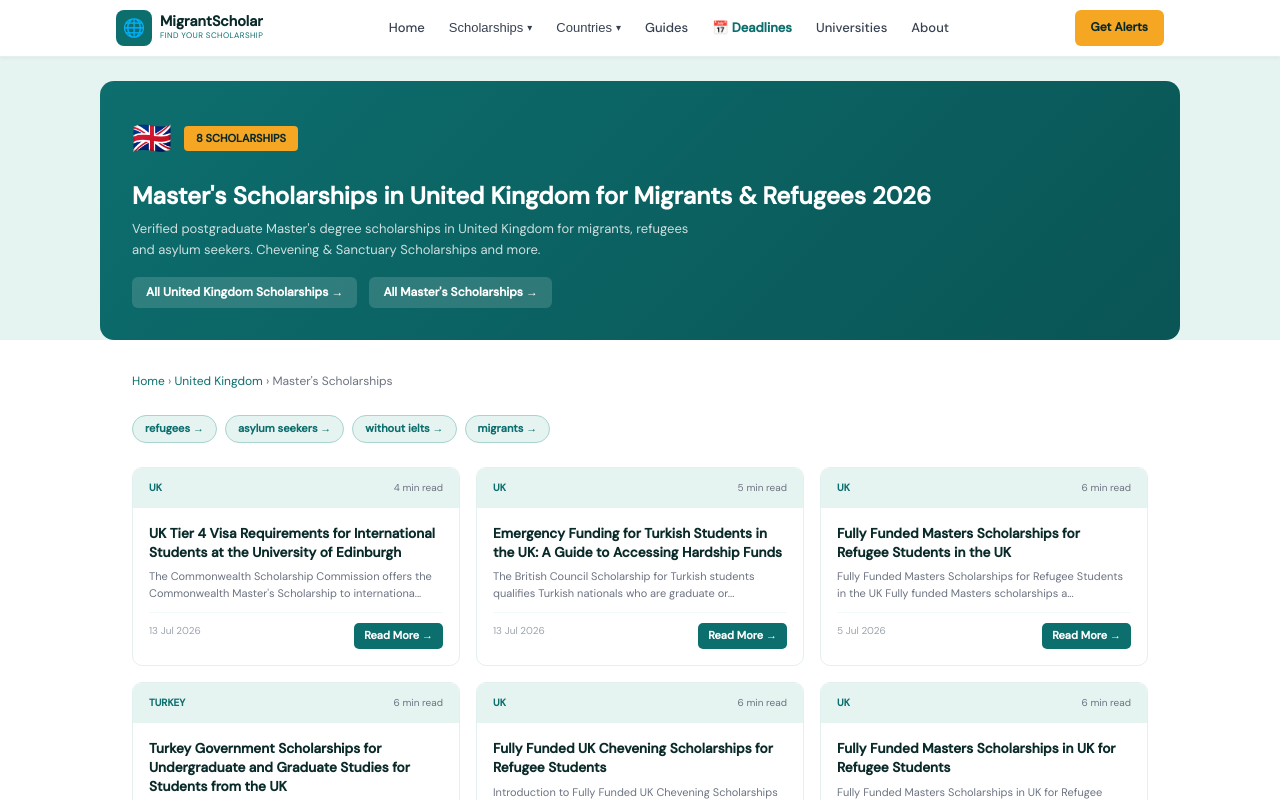
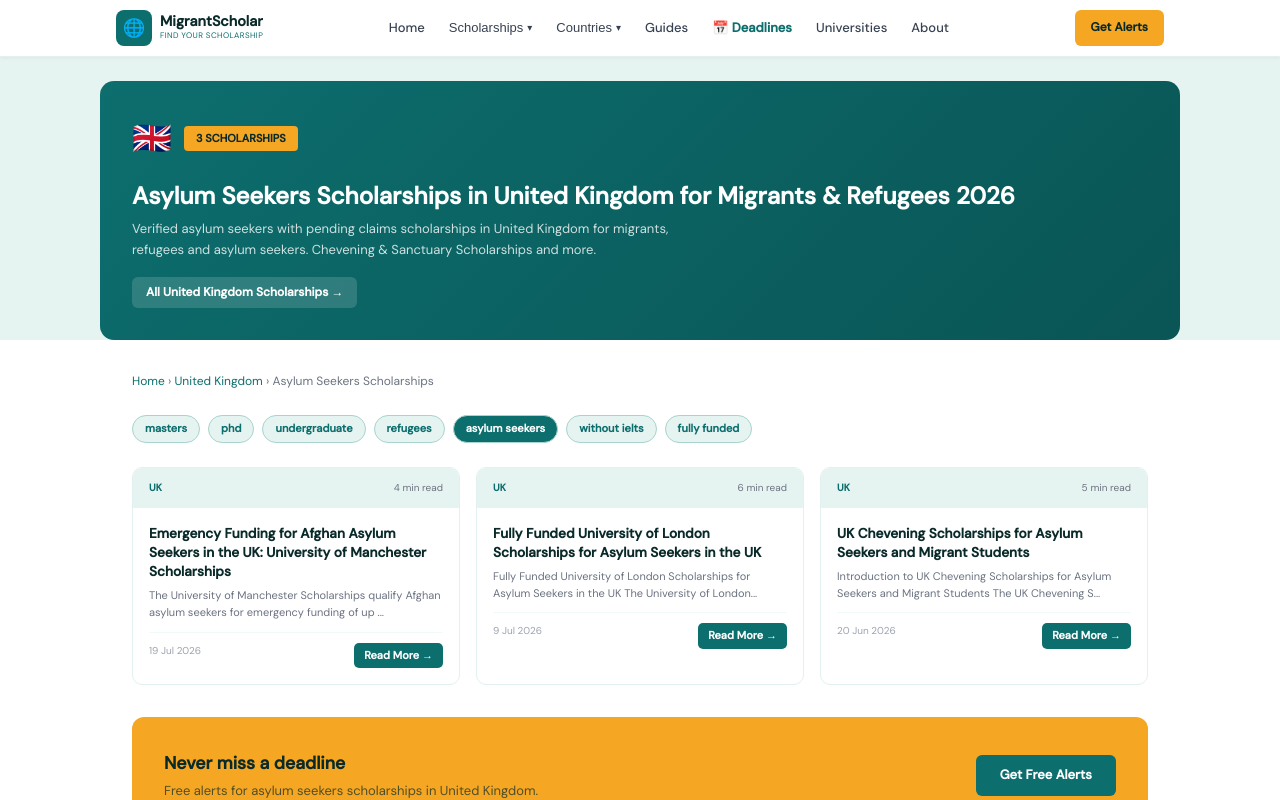
Before and after one commit to nchimbit/migrantscholar, a Next.js app: page /scholarships/uk/asylum-seekers in a window 1280 px wide. Shown: the top 800 px of the page. Built offline with nearby package versions, Linux system fonts and the light colour scheme.

Commit message:
Update and rename [level].js to [filter].js

```diff
--- a/pages/scholarships/[country]/[level].js
+++ b/pages/scholarships/[country]/[filter].js
@@ -12,20 +12,34 @@
   USA:{flag:"🇺🇸",fullName:"United States",topScholarship:"Fulbright Program"},
   Turkey:{flag:"🇹🇷",fullName:"Turkey",topScholarship:"Türkiye Bursları"},
 };
-const levelData = {
-  masters:{label:"Master's",desc:"postgraduate Master's degree",keywords:["master","postgraduate","msc","graduate"]},
-  phd:{label:"PhD",desc:"doctoral research",keywords:["phd","doctoral","doctorate","research"]},
-  undergraduate:{label:"Undergraduate",desc:"Bachelor's degree",keywords:["undergraduate","bachelor","degree"]},
-  postdoctoral:{label:"Postdoctoral",desc:"postdoctoral research",keywords:["postdoc","fellowship","research grant"]},
+
+const filterData = {
+  masters:{label:"Master's",desc:"postgraduate Master's degree",keywords:["master","postgraduate","msc","graduate"],type:"level"},
+  phd:{label:"PhD",desc:"doctoral research",keywords:["phd","doctoral","doctorate","research"],type:"level"},
+  undergraduate:{label:"Undergraduate",desc:"Bachelor's degree",keywords:["undergraduate","bachelor","degree"],type:"level"},
+  postdoctoral:{label:"Postdoctoral",desc:"postdoctoral research",keywords:["postdoc","fellowship","research grant"],type:"level"},
+  refugees:{label:"Refugees",desc:"refugees with UNHCR documentation",keywords:["refugee","displaced","forced migrant"],type:"eligibility"},
+  "asylum-seekers":{label:"Asylum Seekers",desc:"asylum seekers with pending claims",keywords:["asylum","sanctuary","pending"],type:"eligibility"},
+  "without-ielts":{label:"Students Without IELTS",desc:"migrants without IELTS",keywords:["ielts","english","language"],type:"eligibility"},
+  migrants:{label:"Migrants",desc:"migrants and displaced students",keywords:["migrant","international","displaced"],type:"eligibility"},
+  "fully-funded":{label:"Fully Funded",desc:"fully funded scholarships",keywords:["fully funded","full tuition","complete funding"],type:"funding"},
+  partial:{label:"Partial",desc:"partial scholarships",keywords:["partial","tuition waiver","bursary"],type:"funding"},
 };
 
-export default function CountryLevelPage({ country, level, posts, cData, lData }) {
+export default function CountryFilterPage({ country, filter, posts, cData, fData }) {
   return (
     <>
       <Head>
-        <title>{lData.label} Scholarships in {cData.fullName} for Migrants 2026 — MigrantScholar</title>
-        <meta name="description" content={`Verified ${lData.label} scholarships in ${cData.fullName} for migrants, refugees and asylum seekers. ${cData.topScholarship} and more. Updated daily.`} />
-        <link rel="canonical" href={`https://migrantscholar.vercel.app/scholarships/${country}/${level}`} />
+        <title>{fData.label} Scholarships in {cData.fullName} for Migrants 2026 — MigrantScholar</title>
+        <meta name="description" content={`Verified ${fData.label} scholarships in ${cData.fullName} for migrants, refugees and asylum seekers. ${cData.topScholarship} and more. Updated daily.`} />
+        <link rel="canonical" href={`https://migrantscholar.vercel.app/scholarships/${country}/${filter}`} />
+        <script type="application/ld+json" dangerouslySetInnerHTML={{__html:JSON.stringify({
+          "@context":"https://schema.org",
+          "@type":"CollectionPage",
+          "name":`${fData.label} Scholarships in ${cData.fullName} for Migrants`,
+          "description":`Verified ${fData.label} scholarships in ${cData.fullName} for migrants and refugees.`,
+          "url":`https://migrantscholar.vercel.app/scholarships/${country}/${filter}`
+        })}} />
       </Head>
       <Navbar />
       <div style={{background:"#E6F4F1",padding:"1.5rem 2rem 0"}}>
@@ -35,22 +49,21 @@
               <span style={{fontSize:"2rem"}}>{cData.flag}</span>
               <span style={{background:"#F5A623",color:"#0A2A2A",fontSize:"11px",fontWeight:700,padding:"4px 12px",borderRadius:"4px",textTransform:"uppercase"}}>{posts.length} Scholarships</span>
             </div>
-            <h1 style={{fontSize:"1.5rem",fontWeight:900,color:"#fff",marginBottom:".5rem",lineHeight:1.3}}>{lData.label} Scholarships in {cData.fullName} for Migrants & Refugees 2026</h1>
-            <p style={{fontSize:"13px",color:"rgba(255,255,255,.8)",maxWidth:"560px",lineHeight:1.6}}>Verified {lData.desc} scholarships in {cData.fullName} for migrants, refugees and asylum seekers. {cData.topScholarship} and more.</p>
+            <h1 style={{fontSize:"1.5rem",fontWeight:900,color:"#fff",marginBottom:".5rem",lineHeight:1.3}}>{fData.label} Scholarships in {cData.fullName} for Migrants & Refugees 2026</h1>
+            <p style={{fontSize:"13px",color:"rgba(255,255,255,.8)",maxWidth:"560px",lineHeight:1.6}}>Verified {fData.desc} scholarships in {cData.fullName} for migrants, refugees and asylum seekers. {cData.topScholarship} and more.</p>
             <div style={{display:"flex",gap:".75rem",marginTop:"1rem",flexWrap:"wrap"}}>
               <Link href={`/countries/${countryMap[country]||country}`} style={{background:"rgba(255,255,255,.15)",color:"#fff",padding:"6px 14px",borderRadius:"6px",fontSize:"12px",fontWeight:600,textDecoration:"none"}}>All {cData.fullName} Scholarships →</Link>
-              <Link href={`/by-level/${level}`} style={{background:"rgba(255,255,255,.15)",color:"#fff",padding:"6px 14px",borderRadius:"6px",fontSize:"12px",fontWeight:600,textDecoration:"none"}}>All {lData.label} Scholarships →</Link>
             </div>
           </div>
         </div>
       </div>
       <div style={{maxWidth:"1080px",margin:"0 auto",padding:"2rem"}}>
         <div style={{fontSize:"12px",color:"#6b7280",marginBottom:"1.5rem"}}>
-          <Link href="/" style={{color:"#0D6E6E",textDecoration:"none"}}>Home</Link> › <Link href={`/countries/${countryMap[country]||country}`} style={{color:"#0D6E6E",textDecoration:"none"}}>{cData.fullName}</Link> › {lData.label} Scholarships
+          <Link href="/" style={{color:"#0D6E6E",textDecoration:"none"}}>Home</Link> › <Link href={`/countries/${countryMap[country]||country}`} style={{color:"#0D6E6E",textDecoration:"none"}}>{cData.fullName}</Link> › {fData.label} Scholarships
         </div>
         <div style={{display:"flex",gap:".5rem",flexWrap:"wrap",marginBottom:"1.5rem"}}>
-          {["refugees","asylum-seekers","without-ielts","migrants"].map(e=>(
-            <Link key={e} href={`/scholarships/${country}/${e}`} style={{fontSize:"11px",color:"#0D6E6E",background:"#E6F4F1",border:"1px solid #A7D4CC",borderRadius:"20px",padding:"4px 12px",textDecoration:"none",fontWeight:600}}>{e.replace(/-/g," ")} →</Link>
+          {["masters","phd","undergraduate","refugees","asylum-seekers","without-ielts","fully-funded"].map(f=>(
+            <Link key={f} href={`/scholarships/${country}/${f}`} style={{fontSize:"11px",color:f===filter?"#fff":"#0D6E6E",background:f===filter?"#0D6E6E":"#E6F4F1",border:"1px solid #A7D4CC",borderRadius:"20px",padding:"4px 12px",textDecoration:"none",fontWeight:600}}>{f.replace(/-/g," ")}</Link>
           ))}
         </div>
         <div style={{display:"grid",gridTemplateColumns:"repeat(auto-fit,minmax(280px,1fr))",gap:"1rem",marginBottom:"2rem"}}>
@@ -71,7 +84,7 @@
             </Link>
           )) : (
             <div style={{gridColumn:"1/-1",textAlign:"center",padding:"3rem"}}>
-              <p style={{color:"#6b7280",marginBottom:"1rem"}}>More {lData.label} guides for {cData.fullName} coming soon.</p>
+              <p style={{color:"#6b7280",marginBottom:"1rem"}}>More {fData.label} guides for {cData.fullName} coming soon.</p>
               <Link href={`/countries/${countryMap[country]||country}`} style={{background:"#0D6E6E",color:"#fff",padding:"10px 20px",borderRadius:"6px",fontSize:"13px",fontWeight:700,textDecoration:"none"}}>Browse All {cData.fullName} Scholarships →</Link>
             </div>
           )}
@@ -79,7 +92,7 @@
         <div style={{background:"#F5A623",borderRadius:"12px",padding:"2rem",display:"flex",alignItems:"center",justifyContent:"space-between",gap:"1.5rem",flexWrap:"wrap"}}>
           <div>
             <h2 style={{fontSize:"1.1rem",fontWeight:800,color:"#0A2A2A",marginBottom:".25rem"}}>Never miss a deadline</h2>
-            <p style={{fontSize:"13px",color:"rgba(10,42,42,.7)"}}>Free alerts for new {lData.label} scholarships in {cData.fullName}.</p>
+            <p style={{fontSize:"13px",color:"rgba(10,42,42,.7)"}}>Free alerts for {fData.label.toLowerCase()} scholarships in {cData.fullName}.</p>
           </div>
           <Link href="/alerts" style={{background:"#0D6E6E",color:"#fff",padding:"10px 24px",borderRadius:"6px",fontSize:"13px",fontWeight:700,textDecoration:"none",whiteSpace:"nowrap"}}>Get Free Alerts</Link>
         </div>
@@ -91,11 +104,11 @@
 
 export async function getStaticPaths() {
   const countries = ["uk","germany","canada","australia","usa","turkey"];
-  const levels = ["masters","phd","undergraduate","postdoctoral"];
+  const filters = ["masters","phd","undergraduate","postdoctoral","refugees","asylum-seekers","without-ielts","migrants","fully-funded","partial"];
   const paths = [];
   for (const country of countries) {
-    for (const level of levels) {
-      paths.push({ params: { country, level } });
+    for (const filter of filters) {
+      paths.push({ params: { country, filter } });
     }
   }
   return { paths, fallback: false };
@@ -105,15 +118,15 @@
   const allPosts = getAllPosts();
   const cMap = { uk:"UK", germany:"Germany", canada:"Canada", australia:"Australia", usa:"USA", turkey:"Turkey" };
   const country = params.country;
-  const level = params.level;
+  const filter = params.filter;
   const cName = cMap[country] || country.toUpperCase();
   const cData = countryData[cName] || countryData.UK;
-  const lData = levelData[level] || levelData.masters;
+  const fData = filterData[filter] || filterData.migrants;
   const posts = allPosts.filter(p => {
     const text = (p.title + " " + p.excerpt).toLowerCase();
     const matchCountry = p.country === cName || text.includes(cName.toLowerCase());
-    const matchLevel = lData.keywords.some(k => text.includes(k));
-    return matchCountry && matchLevel;
+    const matchFilter = fData.keywords.some(k => text.includes(k));
+    return matchCountry && matchFilter;
   }).slice(0, 12);
-  return { props: { country, level, posts, cData, lData }, revalidate: 3600 };
+  return { props: { country, filter, posts, cData, fData }, revalidate: 3600 };
 }
```
